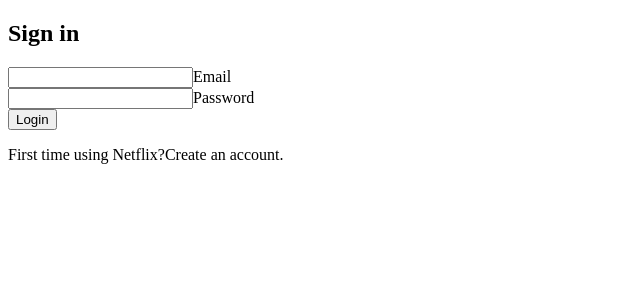
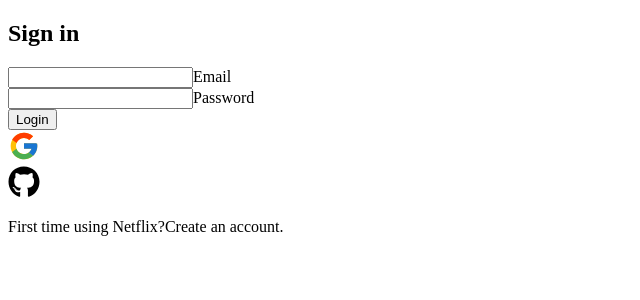
Before and after one commit to Mohcka/epic-flix, a Next.js app: page /auth in a window 1280 px wide. Shown: the top 300 px of the page, without its empty margins (0-640 px from the left). Built offline with nearby package versions, Linux system fonts and the light colour scheme; no server answers.

Commit message:
removes commented-out code from auth page

```diff
--- a/src/app/auth/page.tsx
+++ b/src/app/auth/page.tsx
@@ -300,7 +300,7 @@
             >
               {authVariant === "login" ? "Login" : "Sign up"}
             </button>
-            {/* <div className="flex flex-row items-center gap-4 mt-8 justify-center">
+            <div className="flex flex-row items-center gap-4 mt-8 justify-center">
               <div
                 onClick={() => signIn("google", { callbackUrl: "/profiles" })}
                 className="
@@ -333,7 +333,7 @@
               >
                 <FaGithub size={32} color="#000" />
               </div>
-            </div> */}
+            </div>
             <p className="text-neutral-500 mt-12">
               {authVariant === "login"
                 ? "First time using Netflix?"
```
